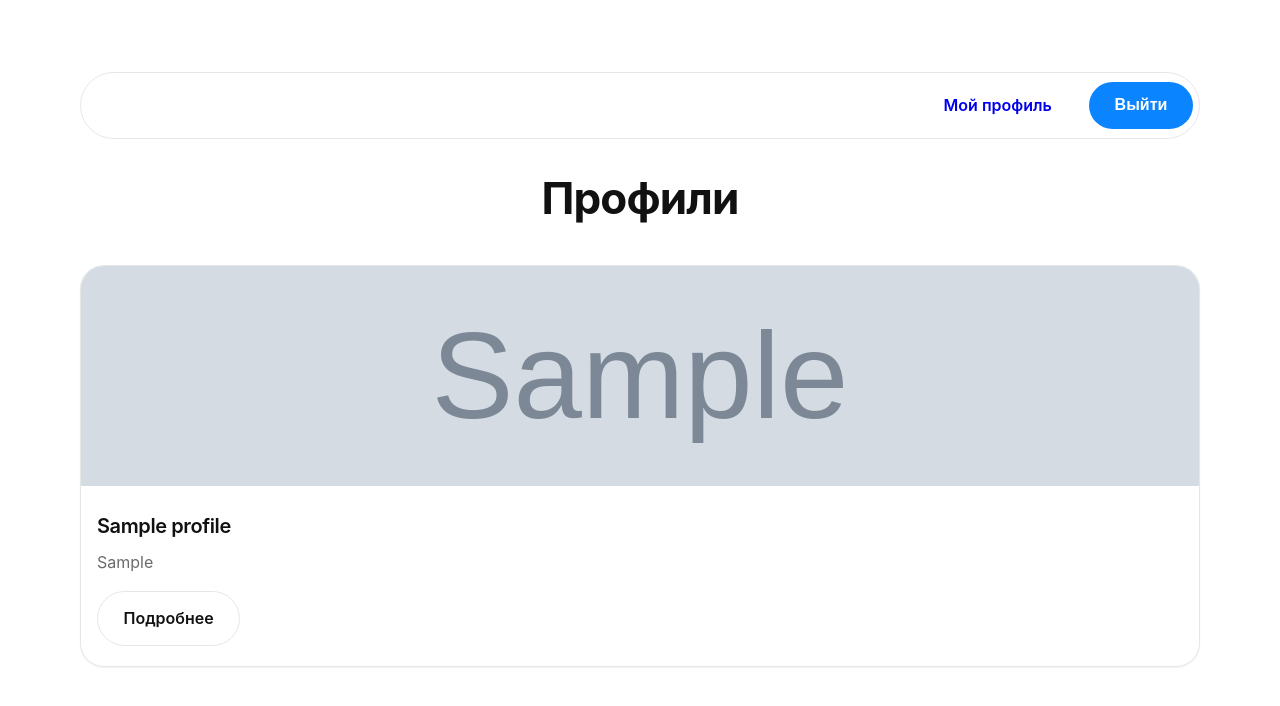
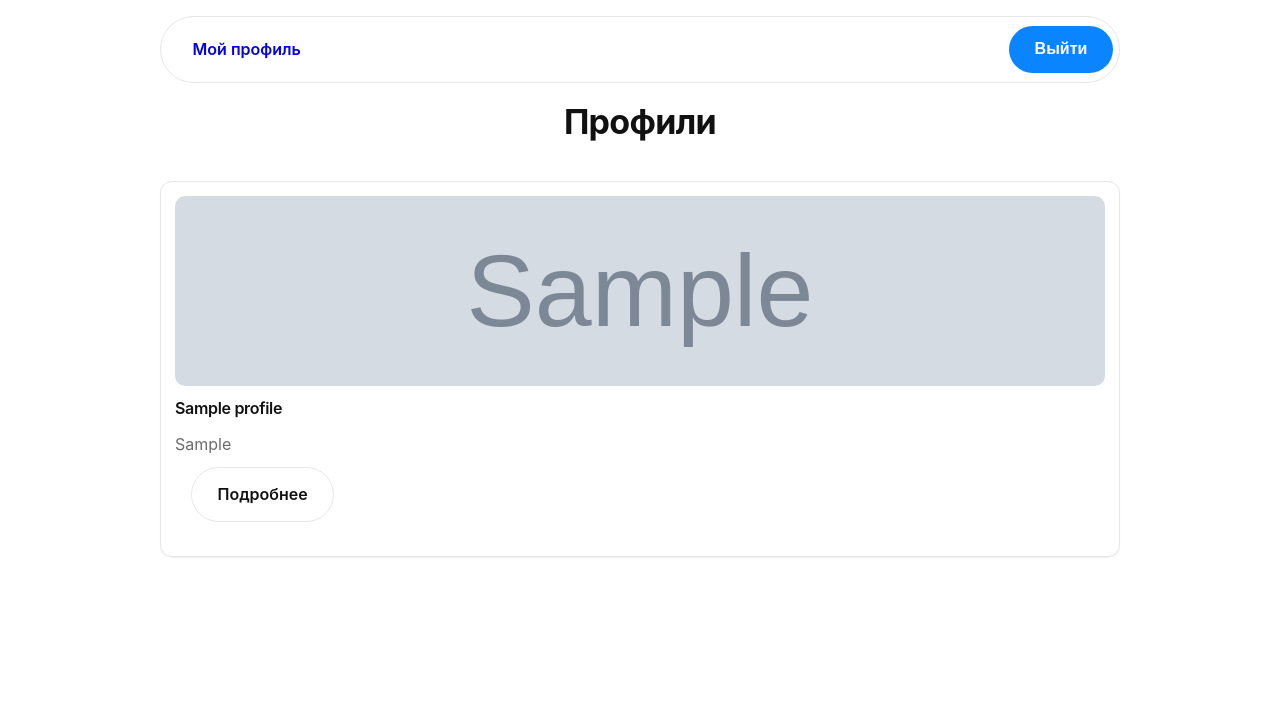
Before and after one commit to SmaylovSerikbay/etagv2, a Django app: page /profiles/ in a window 1280 px wide. Shown: the top 706 px of the page. Run offline with Django 4.2, Linux system fonts and the light colour scheme; a user stored in the database is signed in; tables that the repository leaves empty hold one stand-in row (values such as "Sample post"); grey boxes marked "Sample" are stand-in pictures.

Commit message:
update login & profile

```diff
--- a/etag/urls.py
+++ b/etag/urls.py
@@ -3,6 +3,7 @@ from django.urls import path, include
 from django.conf import settings
 from django.conf.urls.static import static
 from profiles import views
+from profiles.views import SmartLoginView
 from django.contrib.auth import views as auth_views
 from django.http import HttpResponse
 
@@ -15,7 +16,7 @@ urlpatterns = [
     path('profiles/', include('profiles.urls')),  # URL для profiles
 
     # Аутентификация
-    path('login/', auth_views.LoginView.as_view(template_name='profiles/login.html'), name='login'),
+    path('login/', SmartLoginView.as_view(), name='login'),
     path('logout/', auth_views.LogoutView.as_view(next_page='welcome'), name='logout'),
     path('signup/', views.signup, name='signup'),
 
--- a/profiles/templates/profiles/profile_list.html
+++ b/profiles/templates/profiles/profile_list.html
@@ -7,17 +7,87 @@
     <title>Профили — E‑TAG</title>
     <link rel="stylesheet" href="{% static 'css/style.css' %}">
     <link href="https://fonts.googleapis.com/css2?family=Inter:wght@400;500;600;700&display=swap" rel="stylesheet">
+    <style>
+        .page-container {
+            max-width: 1000px;
+            margin: 0 auto;
+            padding: 16px 20px 40px;
+        }
+
+        .header-actions {
+            position: static;
+            display: flex;
+            gap: 10px;
+            justify-content: space-between;
+            align-items: center;
+            margin-bottom: 12px;
+            flex-wrap: wrap;
+        }
+
+        .header-actions .left,
+        .header-actions .right { display: flex; gap: 10px; align-items: center; }
+
+        .profiles-grid {
+            display: grid;
+            grid-template-columns: repeat(auto-fit, minmax(240px, 1fr));
+            gap: 14px;
+        }
+
+        .profile-card {
+            display: flex;
+            flex-direction: column;
+            gap: 10px;
+            padding: 14px;
+            border: 1px solid var(--gray-200, #e5e7eb);
+            border-radius: 12px;
+            background: #fff;
+        }
+
+        .profile-card img {
+            width: 100%;
+            height: auto;
+            object-fit: cover;
+            border-radius: 10px;
+            max-height: 190px;
+        }
+
+        .profile-card h2 {
+            margin: 0;
+            font-size: 16px;
+        }
+
+        .profile-card p {
+            margin: 0;
+            color: var(--gray-600, #6b7280);
+        }
+
+        .profile-card .btn { align-self: flex-start; }
+
+        .messages { margin-bottom: 16px; }
+
+        @media (max-width: 640px) {
+            .page-container { padding-left: 14px; padding-right: 14px; }
+            .header-actions { justify-content: center; gap: 8px; }
+            .profiles-grid { gap: 12px; }
+            .profile-card { padding: 12px;
+                padding: 20px 50px 20px 20px; }
+            h1 { font-size: 28px; margin: 10px 0 16px; }
+        }
+    </style>
 </head>
 <body>
-    <div class="container section">
-        <div class="header-actions" style="position: static; display: flex; gap: 12px; justify-content: flex-end; margin-bottom: 24px;">
-            {% if user.is_authenticated %}
-                {% if user.profile %}
+    <div class="container section page-container">
+        <div class="header-actions">
+            <div class="left">
+                {% if user.is_authenticated and user.profile %}
                     <a href="{% url 'profiles:profile_detail' user.profile.hash %}" class="btn">Мой профиль</a>
-                {% else %}
+                {% elif user.is_authenticated %}
                     <a href="{% url 'profiles:edit_profile' %}" class="btn">Создать профиль</a>
                 {% endif %}
-                <form method="post" action="{% url 'logout' %}" style="display: inline;">
+            </div>
+            <div class="right">
+                {% if user.is_authenticated %}
+                    <form method="post" action="{% url 'logout' %}" style="display:inline-block">
                         {% csrf_token %}
                         <button type="submit" class="btn btn-outline">Выйти</button>
                     </form>
@@ -25,6 +95,7 @@
                     <a href="{% url 'login' %}" class="btn">Войти</a>
                     <a href="{% url 'signup' %}" class="btn btn-outline">Регистрация</a>
                 {% endif %}
+            </div>
         </div>
 
         {% if messages %}
@@ -37,7 +108,7 @@
         </div>
         {% endif %}
 
-        <h1 style="text-align:center">Профили</h1>
+        <h1 style="text-align:center; font-size:34px; margin: 8px 0 18px;">Профили</h1>
         {% if profiles %}
             <div class="profiles-grid">
                 {% for profile in profiles %}
--- a/profiles/views.py
+++ b/profiles/views.py
@@ -1,10 +1,12 @@
 from django.shortcuts import render, get_object_or_404, redirect
 from django.contrib.auth.decorators import login_required
 from django.contrib.auth import login, logout
+from django.contrib.auth.views import LoginView
 from django.contrib import messages
 from .models import Profile
 from .forms import SignUpForm, ProfileForm, CustomAuthenticationForm
 from django.contrib.sites.shortcuts import get_current_site
+from django.urls import reverse
 
 def welcome(request):
     if request.user.is_authenticated:
@@ -89,3 +91,15 @@ def edit_profile(request):
 def logout_view(request):
     logout(request)
     return redirect('welcome')
+
+class SmartLoginView(LoginView):
+    template_name = 'profiles/login.html'
+    redirect_authenticated_user = True
+
+    def get_success_url(self):
+        user = self.request.user
+        try:
+            profile = user.profile
+            return reverse('profiles:profile_detail', kwargs={'hash': profile.hash})
+        except Profile.DoesNotExist:
+            return reverse('profiles:profile_list')
```
Lines whose indentation alone changed are shown as unchanged.
